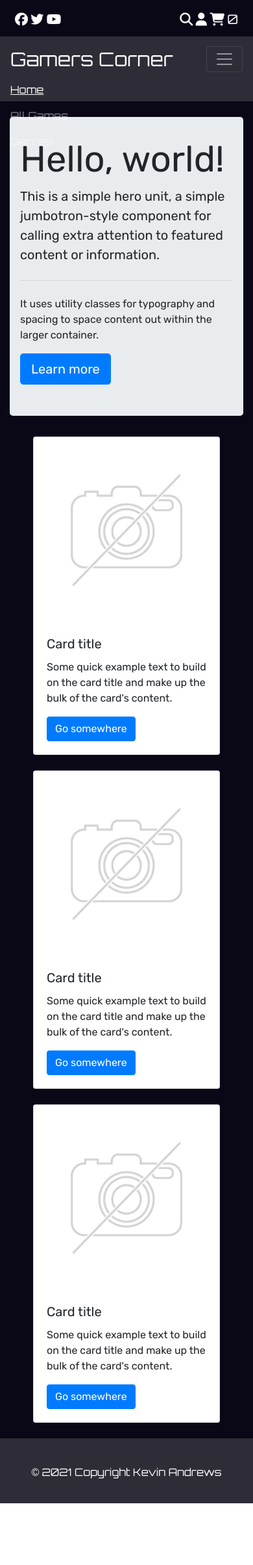
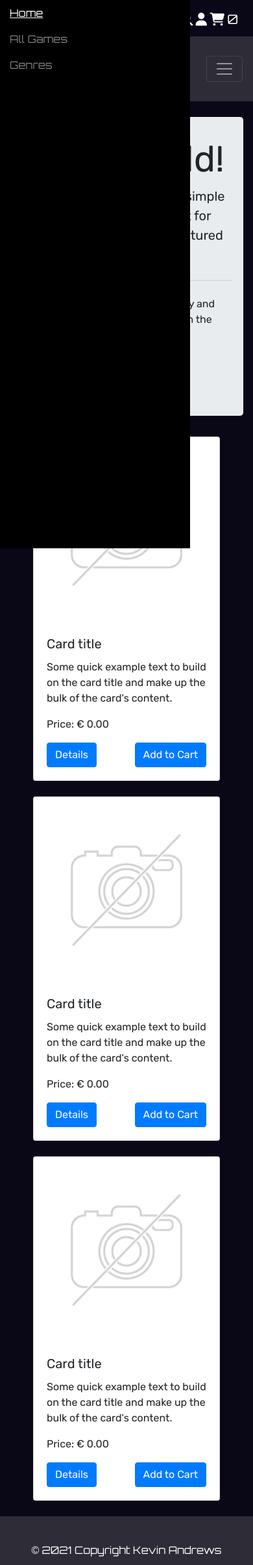
Before and after one commit to Code-Institute-Submissions/KevAndrews-Milestone_Project_4_DecResub, a Django app: page / in a window 390 px wide, after a click that opens the changed part. Shown: the top 2409 px of the page at 65% size. Before the commit the page ends 2314 px from the top, so only its background shows below. Run offline with Django 3.2, Linux system fonts and the light colour scheme; some libraries are stand-ins or nearby versions.

Commit message:
Add slide from left on the mobile menu and set z-index to keep it on top

```diff
--- a/home/templates/home/index.html
+++ b/home/templates/home/index.html
@@ -21,7 +21,9 @@
                 <p class="card-text">Some quick example text to build on the card title and make up the bulk of the
                     card's
                     content.</p>
-                <a href="#" class="btn btn-primary">Go somewhere</a>
+                <p class="card-text">Price: &euro; 0.00</p>
+                <a href="#" class="btn btn-primary">Details</a>
+                <a href="#" class="btn btn-primary float-right">Add to Cart</a>
             </div>
         </div>
         <div class="card mx-auto mb-4" style="width: 18rem;">
@@ -31,7 +33,9 @@
                 <p class="card-text">Some quick example text to build on the card title and make up the bulk of the
                     card's
                     content.</p>
-                <a href="#" class="btn btn-primary">Go somewhere</a>
+                <p class="card-text">Price: &euro; 0.00</p>
+                <a href="#" class="btn btn-primary">Details</a>
+                <a href="#" class="btn btn-primary float-right">Add to Cart</a>
             </div>
         </div>
         <div class="card mx-auto mb-4" style="width: 18rem;">
@@ -41,7 +45,9 @@
                 <p class="card-text">Some quick example text to build on the card title and make up the bulk of the
                     card's
                     content.</p>
-                <a href="#" class="btn btn-primary">Go somewhere</a>
+                <p class="card-text">Price: &euro; 0.00</p>
+                <a href="#" class="btn btn-primary">Details</a>
+                <a href="#" class="btn btn-primary float-right">Add to Cart</a>
             </div>
         </div>
     </div>
--- a/static/css/base_style.css
+++ b/static/css/base_style.css
@@ -56,3 +56,33 @@ body {
     background-color: rgba(100, 100, 100, .4);
     font-family: 'Orbitron', sans-serif;
 }
+
+/*Test CSS for mobile menu https://www.codeply.com/go/JPkcW2yWrB*/
+@media (max-width: 992px) {
+    .navbar-collapse {
+        position: fixed;
+        top: 0;
+        left: 0;
+        padding-left: 15px;
+        padding-right: 15px;
+        padding-bottom: 15px;
+        width: 75%;
+        height: 100%;
+        background-color: black;
+        z-index: 1;
+    }
+
+    .navbar-collapse.collapsing {
+        left: -75%;
+        transition: height 0s ease;
+    }
+
+    .navbar-collapse.show {
+        left: 0;
+        transition: left 300ms ease-in-out;
+    }
+
+    .navbar-toggler.collapsed ~ .navbar-collapse {
+        transition: left 500ms ease-in-out;
+    }
+}
```
